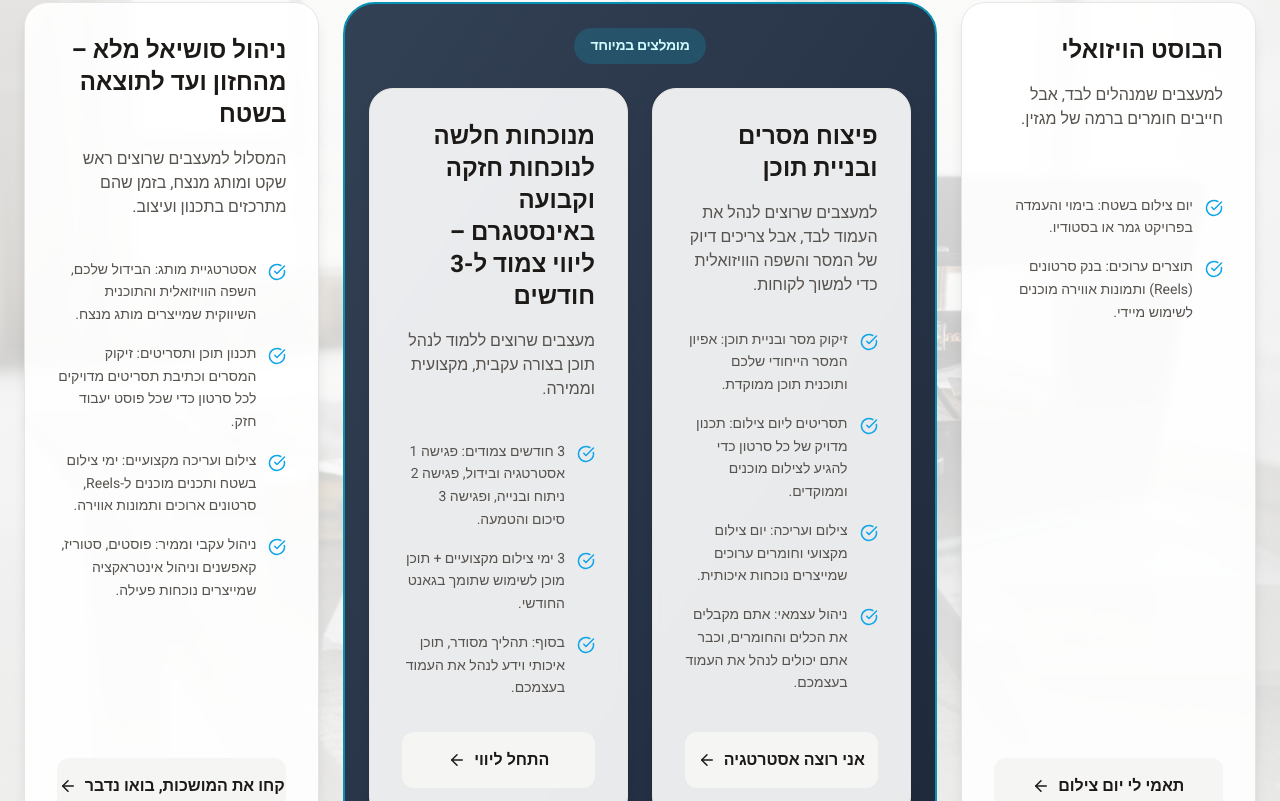
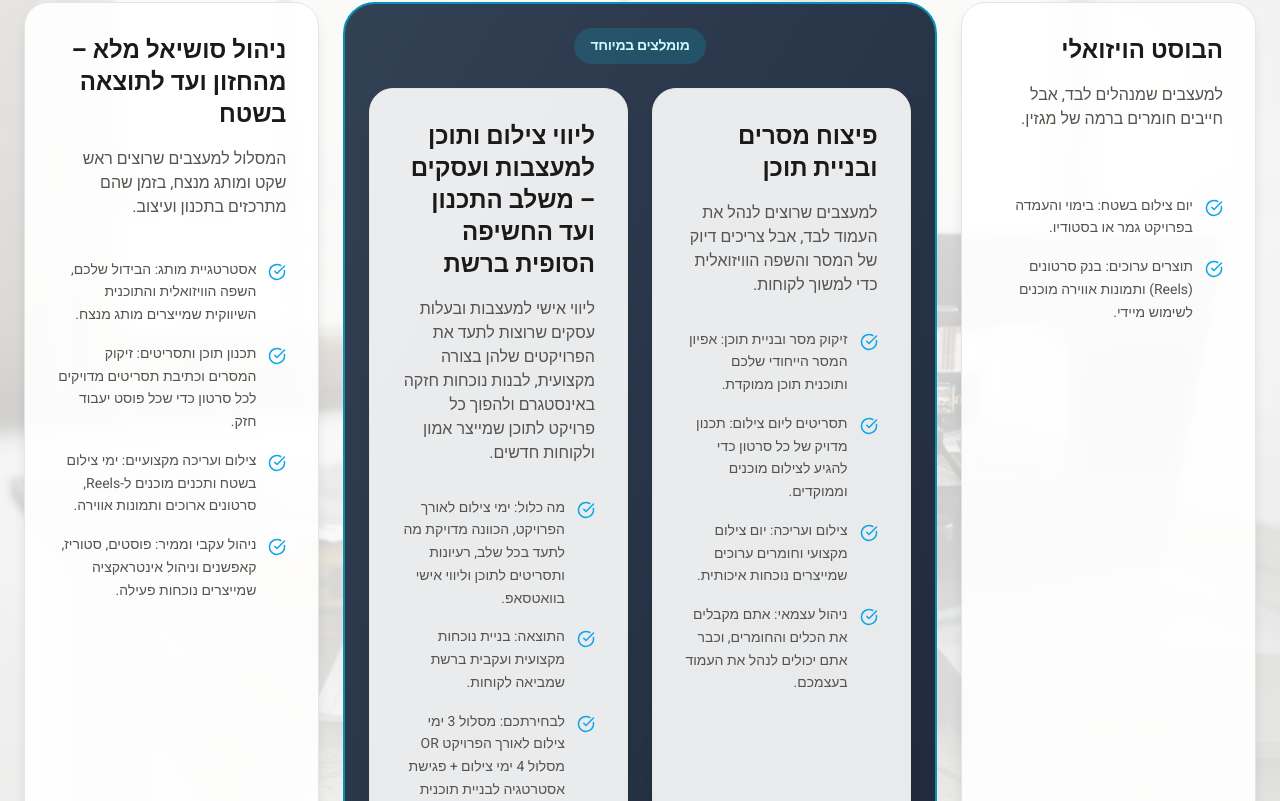
Before and after one commit to LeaLiv/Elisheva-social, a React (Vite) app: page / in a window 1280 px wide. Shown: the part 3139-3940 px from the top of the page. Built offline with nearby package versions, Linux system fonts and the light colour scheme.

Commit message:
Update videos and tracks information

```diff
--- a/content.tsx
+++ b/content.tsx
@@ -93,15 +93,15 @@ export const homeContent = {
         isPrimary: true
       },
       {
-        title: "מנוכחות חלשה לנוכחות חזקה וקבועה באינסטגרם – ליווי צמוד ל-3 חודשים",
-        target: "מעצבים שרוצים ללמוד לנהל תוכן בצורה עקבית, מקצועית וממירה.",
-        features: [
-          "3 חודשים צמודים: פגישה 1 אסטרטגיה ובידול, פגישה 2 ניתוח ובנייה, ופגישה 3 סיכום והטמעה.",
-          "3 ימי צילום מקצועיים + תוכן מוכן לשימוש שתומך בגאנט החודשי.",
-          "בסוף: תהליך מסודר, תוכן איכותי וידע לנהל את העמוד בעצמכם."
+        "title": "ליווי צילום ותוכן למעצבות ועסקים – משלב התכנון ועד החשיפה הסופית ברשת",
+        "target": "ליווי אישי למעצבות ובעלות עסקים שרוצות לתעד את הפרויקטים שלהן בצורה מקצועית, לבנות נוכחות חזקה באינסטגרם ולהפוך כל פרויקט לתוכן שמייצר אמון ולקוחות חדשים.",
+        "features": [
+          "מה כלול: ימי צילום לאורך הפרויקט, הכוונה מדויקת מה לתעד בכל שלב, רעיונות ותסריטים לתוכן וליווי אישי בוואטסאפ.",
+          "התוצאה: בניית נוכחות מקצועית ועקבית ברשת שמביאה לקוחות.",
+          "לבחירתכם: מסלול 3 ימי צילום לאורך הפרויקט OR מסלול 4 ימי צילום + פגישת אסטרטגיה לבניית תוכנית תוכן ושיווק מדויק."
         ],
-        buttonText: "התחל ליווי",
-        isPrimary: true
+        "buttonText": "התחל ליווי",
+        "isPrimary": true
       },
 
       {
@@ -129,11 +129,11 @@ export const homeContent = {
       { type: 'instagram', url: "https://www.instagram.com/reel/DTdsBmFiLp7/?igsh=MWhraWY3OHoxNnZwOA==" },
       { type: 'instagram', url: "https://www.instagram.com/reel/DX2HfuMtAdW/?igsh=NHI0Nm95Y3FxYTZ4" },
       { type: 'instagram', url: "https://www.instagram.com/reel/DVBsh_mjNi_/?igsh=Z2U5dGl1cWhvZW8w" },
-      { type: 'instagram', url: "https://www.instagram.com/reel/DTNGwAcivLL/?igsh=aGI2ZGxocHpyd2U1" },
+      { type: 'instagram', url: "https://www.instagram.com/reel/DYoOFpgOgjv/?igsh=MWwxdXYyNzhlbHFveA==" },
       { type: 'instagram', url: "https://www.instagram.com/reel/DWb-jqFAtQt/?igsh=MXA1OW41aGx1Y3gwNg==" },
-      { type: 'instagram', url: "https://www.instagram.com/reel/DTiH8QnCDSg/?igsh=MWJ0aHMyb3ZsdG9jZQ==" },
+      { type: 'instagram', url: "https://www.instagram.com/reel/DZMWHk7qD3O/?igsh=cmtldWMzbzU5b3du" },
       { type: 'instagram', url: "https://www.instagram.com/reel/DUYB3CVjVyU/?igsh=aGp4bmVxYWozZ3g3" },
-      { type: 'instagram', url: "https://www.instagram.com/reel/DXKDiBQCIfe/?igsh=Y21pMmpoM2R4MHBz" },
+      { type: 'instagram', url: "https://www.instagram.com/reel/DYIVo_ZoZ4V/?igsh=MWN2ZGJ4eGJqMHJhcg==" },
       { type: 'instagram', url: "https://www.instagram.com/reel/DXtc2wGCOFG/?igsh=ZHg1Nm92ZjRhcDBr" },
     ]
   },
```
